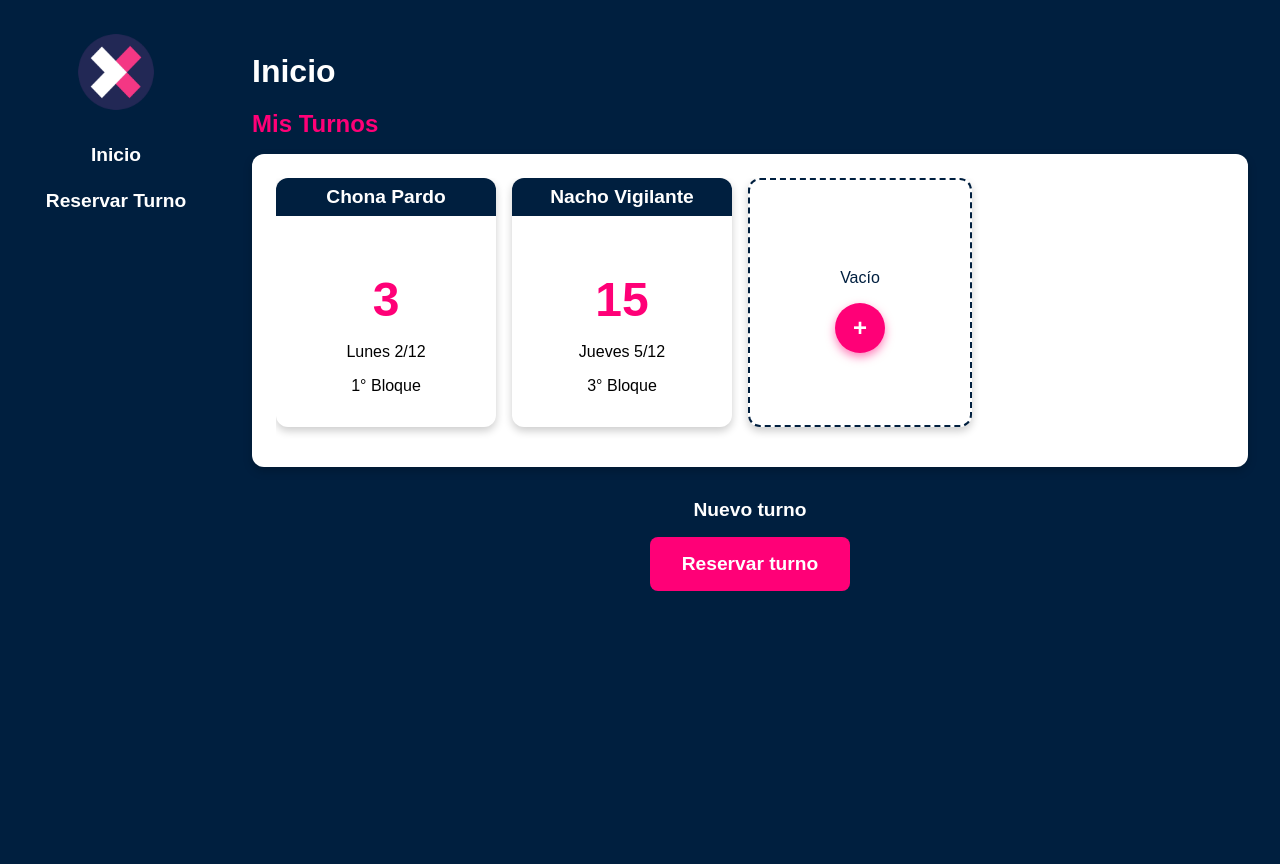
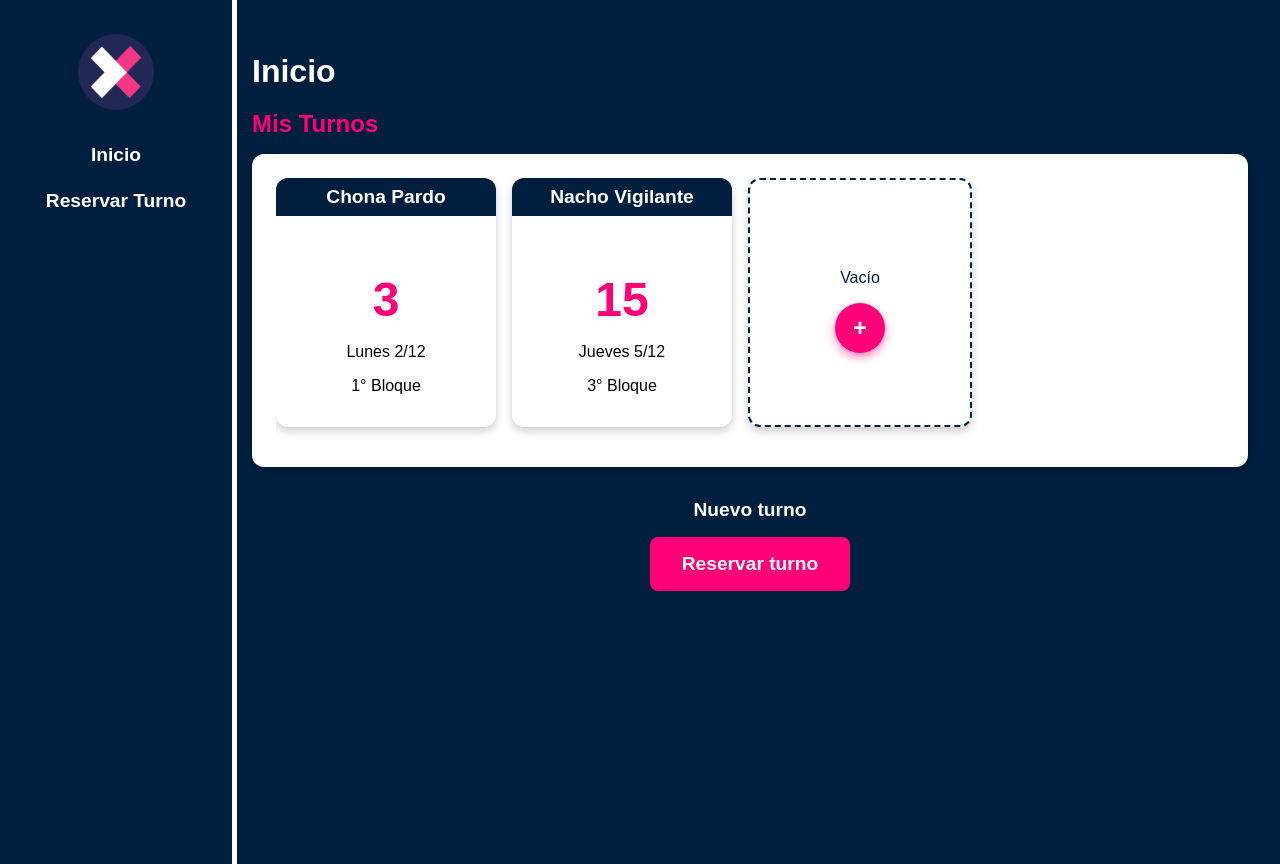
Before and after one commit to Ezequielagradnik/Turnero-Tic, a React (Create React App) app in the folder frontend/: page / in a window 1280 px wide. Built offline with nearby package versions, Linux system fonts and the light colour scheme.

Commit message:
agregue la separacion en el navbar y efecto hover en el button de reservar

```diff
--- a/frontend/src/components/TurnoForm.jsx
+++ b/frontend/src/components/TurnoForm.jsx
@@ -12,7 +12,7 @@ const TurnoForm = ({ docenteId }) => {
       alumno_nombre: alumnoNombre,
       docente_id: docenteId,
       bloque_horario: bloqueHorario,
-      posicion: 1, // Esto se calculará automáticamente en el backend
+      posicion: 1,
     })
       .then(() => {
         alert("Turno reservado exitosamente");
--- a/frontend/src/styles/Home.css
+++ b/frontend/src/styles/Home.css
@@ -123,4 +123,6 @@
 
   .reservar-turno-button:hover {
     background-color: #e6006e;
+    transform: scale(1.1);
+
   }
--- a/frontend/src/styles/NavBar.css
+++ b/frontend/src/styles/NavBar.css
@@ -10,6 +10,7 @@
     position: fixed;
     top: 0;
     left: 0;
+    border-right: 5px solid #ffffff;
   }
 
   .navbar-logo-container {
```
